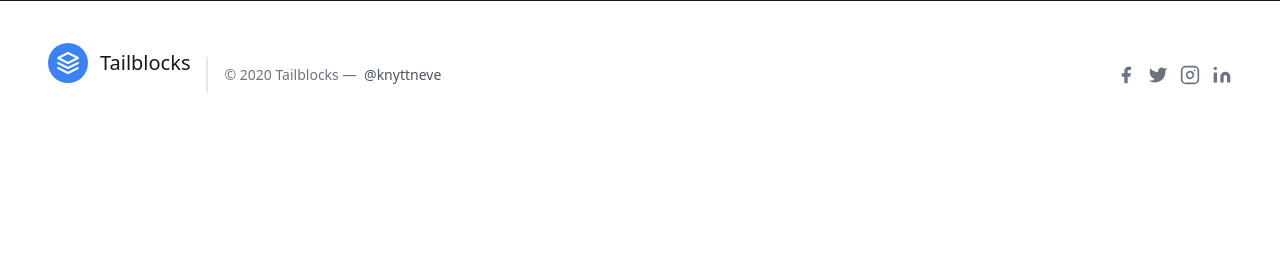
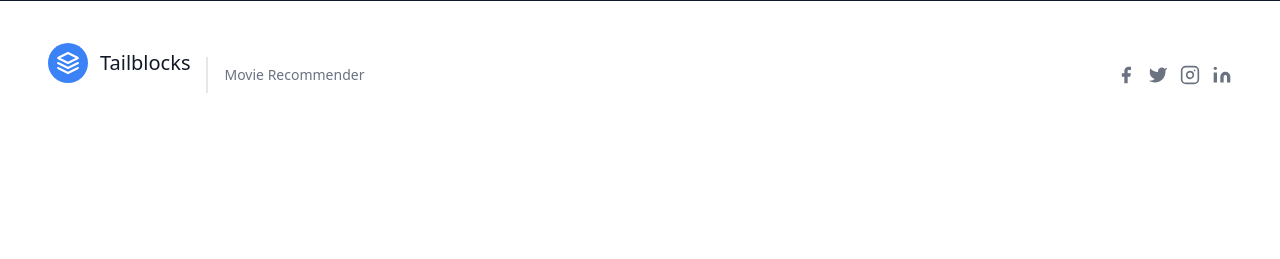
Before and after one commit to Yashshukla0/Movie-Recommendation-System, a Flask app: page /recommendation in a window 1280 px wide. Shown: the part 486-745 px from the top of the page. Run offline with Flask 3, Linux system fonts and the light colour scheme; parts of the project's set-up code (start-up, migrations or seed data) failed here and were passed over; some libraries are stand-ins or nearby versions.

Commit message:
Update recommendation.html

```diff
--- a/templates/recommendation.html
+++ b/templates/recommendation.html
@@ -85,8 +85,7 @@
         </svg>
         <span class="ml-3 text-xl">Tailblocks</span>
       </a>
-      <p class="text-sm text-gray-500 sm:ml-4 sm:pl-4 sm:border-l-2 sm:border-gray-200 sm:py-2 sm:mt-0 mt-4">© 2020 Tailblocks —
-        <a href="https://twitter.com/knyttneve" class="text-gray-600 ml-1" rel="noopener noreferrer" target="_blank">@knyttneve</a>
+      <p class="text-sm text-gray-500 sm:ml-4 sm:pl-4 sm:border-l-2 sm:border-gray-200 sm:py-2 sm:mt-0 mt-4">Movie Recommender
       </p>
       <span class="inline-flex sm:ml-auto sm:mt-0 mt-4 justify-center sm:justify-start">
         <a class="text-gray-500">
```
